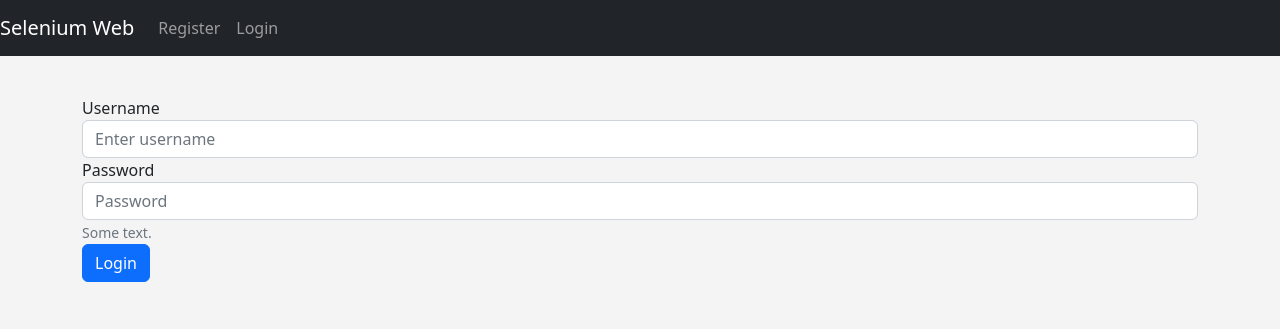
After one commit to Dan-Abr/selenium-web, a Django app: page /login/ in a window 1280 px wide. The commit adds this page. Shown: the top 329 px of the page. Run offline with Django 3.2, Linux system fonts and the light colour scheme; parts of the project's set-up code (start-up, migrations or seed data) failed here and were passed over.

Commit message:
feat: user login/register

```diff
--- a/core_app/models.py
+++ b/core_app/models.py
@@ -13,7 +13,7 @@ class E2ETestParamsModel(models.Model):
     start_date = models.DateField(default=datetime.today())
     end_date = models.DateField(blank=True, null=True)
     enabled = models.BooleanField(default=True)
-    # ... list_of actions = [] ?
+    # ... list_of actions = []
 
     periodic_task = models.OneToOneField(PeriodicTask, on_delete=models.CASCADE)
     created = models.DateTimeField(auto_now_add=True)
@@ -23,8 +23,6 @@ class E2ETestParamsModel(models.Model):
         return self.url[:20]
 
 
-
-# Create your models here.
 class E2ETestResultsModel(models.Model):
     url = models.TextField()
     page_title = models.CharField(max_length=200)
--- /dev/null
+++ b/core_app/templates/core_app/auth/login.html
@@ -0,0 +1,26 @@
+{% extends "../layout/base.html" %}
+
+{% block content %}
+<div class="mt-5 py-5">
+
+    <form id="user_login__form" method="post" enctype="multipart/form-data">
+        {% csrf_token %}
+
+        <div class="form-group">
+            <div class="form-group">
+                <label for="InputUsername">Username</label>
+                <input type="text" class="form-control" name="username" aria-describedby="emailHelp"
+                    placeholder="Enter username">
+            </div>
+            <div class="form-group">
+                <label for="InputPassword">Password</label>
+                <input type="password" class="form-control" name="password" placeholder="Password">
+            </div>
+            <small id="emailHelp" class="form-text text-muted">Some text.</small>
+        </div>
+        <button type="submit" class="btn btn-primary">Login</button>
+
+    </form>
+
+</div>
+{% endblock content %}
--- a/core_app/templates/core_app/layout/header.html
+++ b/core_app/templates/core_app/layout/header.html
@@ -7,4 +7,7 @@
     <!-- CSS only -->
 <link href="https://cdn.jsdelivr.net/npm/bootstrap@5.2.0-beta1/dist/css/bootstrap.min.css" rel="stylesheet" integrity="sha384-0evHe/X+R7YkIZDRvuzKMRqM+OrBnVFBL6DOitfPri4tjfHxaWutUpFmBp4vmVor" crossorigin="anonymous">
     <title></title>
+    <style>
+        body {background: #f4f4f4;}
+    </style>
 </head>
--- a/core_app/templates/core_app/layout/navbar.html
+++ b/core_app/templates/core_app/layout/navbar.html
@@ -6,6 +6,7 @@
 
     <div class="collapse navbar-collapse" id="navbarsExampleDefault">
       <ul class="navbar-nav mr-auto">
+        {% if request.user.is_authenticated %}
         <li class="nav-item active">
           <a class="nav-link" href="{% url "e2e-test-results-list" %}">Test Results</a>
         </li>
@@ -13,12 +14,19 @@
           <a class="nav-link" href="{% url "add-e2e-test" %}">Add test</span></a>
         </li>
         <li class="nav-item">
-        {% if request.user.is_authenticated %}
-          <a class="nav-link" href="#">Logout</a>
+          <p class="nav-link">Hello {{ request.user.username }}! </p>
+        </li>
+        <li class="nav-item">
+          <a class="nav-link" href="{% url "user-logout" %}">Logout</a>
+        </li>
         {% else %}
-         <a class="nav-link" href="#">Login</a>
+        <li class="nav-item">
+          <a class="nav-link" href="{% url "user-register" %}">Register</a>
+        </li>
+        <li class="nav-item">
+          <a class="nav-link" href="{% url "user-login" %}">Login</a>
+        </li>
          {% endif %}
-        </li>
       </ul>
     </div>
 </nav>
--- a/core_app/urls.py
+++ b/core_app/urls.py
@@ -15,14 +15,32 @@ Including another URLconf
 
 # Django
 from django.urls import include, path
+from django.contrib.auth.decorators import login_required
 
 # local Django
-from .views import *
+from .views.views_crawler import *
+from .views.views_auth import *
 
 
 urlpatterns = [
-    path('', E2ETestResultsListView.as_view(), name='e2e-test-results-list'),
-    path('add-test/', AddE2ETest.as_view(), name='add-e2e-test'),
-    path('edit-test/<int:pk>', EditE2ETest.as_view(), name='edit-e2e-test'),
-    path('edit-test/<int:pk>/delete', DeleteE2ETest.as_view(), name='delete-e2e-test'),
+    # Auth
+    path('register/', UserRegisterPageView.as_view(), name='user-register'),
+    path('login/', UserLoginPageView.as_view(), name='user-login'),
+    path('logout/',
+         login_required(login_url='/login/')(UserLogoutPageView.as_view()),
+         name='user-logout'),
+
+    # App
+    path('',
+         login_required(login_url='/login/')(E2ETestResultsListView.as_view()),
+         name='e2e-test-results-list'),
+    path('add-test/',
+         login_required(login_url='/login/')(AddE2ETest.as_view()),
+         name='add-e2e-test'),
+    path('edit-test/<int:pk>',
+         login_required(login_url='/login/')(EditE2ETest.as_view()),
+         name='edit-e2e-test'),
+    path('edit-test/<int:pk>/delete',
+         login_required(login_url='/login/')(DeleteE2ETest.as_view()),
+         name='delete-e2e-test'),
 ]
--- /dev/null
+++ b/core_app/views/views_auth.py
@@ -0,0 +1,63 @@
+# Django
+from django.shortcuts import redirect, render
+from django.urls import reverse, reverse_lazy
+from django.contrib.auth.forms import AuthenticationForm
+from django.contrib.auth import authenticate, login, logout
+from django.http import HttpResponse
+from django.views import View
+from django.views.generic.edit import CreateView
+from django.contrib.messages.views import SuccessMessageMixin
+from django.contrib.auth.mixins import LoginRequiredMixin
+
+# local Django
+from ..forms import *
+
+
+REGISTER_TEMPLATE = 'core_app/auth/register.html'
+LOGIN_TEMPLATE = 'core_app/auth/login.html'
+
+
+class UserRegisterPageView(SuccessMessageMixin, CreateView):
+  template_name = REGISTER_TEMPLATE
+  success_url = reverse_lazy('user-login')
+  form_class = UserRegisterForm
+  success_message = "Your profile was created successfully"
+
+
+class UserLoginPageView(View):
+    def get(self, request, *args, **kwargs):
+        user_login__form = AuthenticationForm
+
+        context = {
+            'user_login__form': user_login__form,
+        }
+        return render(request, LOGIN_TEMPLATE, context)
+
+    def post(self, request, *args, **kwargs):
+        template_name = LOGIN_TEMPLATE
+        form = UserLoginForm(request.POST)
+
+        if form.is_valid():
+            user = authenticate(
+                username=form.cleaned_data['username'],
+                password=form.cleaned_data['password'],
+            )
+            if user is not None:
+                if user.is_active:
+                    # Login and redirect
+                    login(request, user)
+                    return redirect(reverse('add-e2e-test'))
+                else:
+                    return HttpResponse("Your account is disabled.")
+            else:
+                return HttpResponse('No such user')
+        else:
+            return HttpResponse('Invalid Form')
+
+
+class UserLogoutPageView(View, LoginRequiredMixin):
+    def get(self, request, *args, **kwargs):
+        """Logout the user. Then, redirect to the login page.
+        """
+        logout(request)
+        return redirect(reverse('user-login'))
--- a/selenium_web/settings.py
+++ b/selenium_web/settings.py
@@ -122,6 +122,7 @@ USE_TZ = True
 
 STATIC_URL = '/static/'
 
+
 # Default primary key field type
 # https://docs.djangoproject.com/en/3.2/ref/settings/#default-auto-field
 
```
Also changed, not shown: core_app/forms.py (+23 -10 lines), core_app/templates/core_app/auth/register.html (added, +17 -0 lines), core_app/tests/test_forms.py (added, +106 -0 lines), core_app/tests/test_models.py (added, +53 -0 lines), core_app/tests/test_views.py (+107 -1 lines), core_app/views/views_crawler.py (renamed from core_app/views.py, +17 -11 lines), core_app/tests/__init__.py (added), core_app/tests/test_crawler.py (added), core_app/views/__init__.py (added), db.sqlite3.
